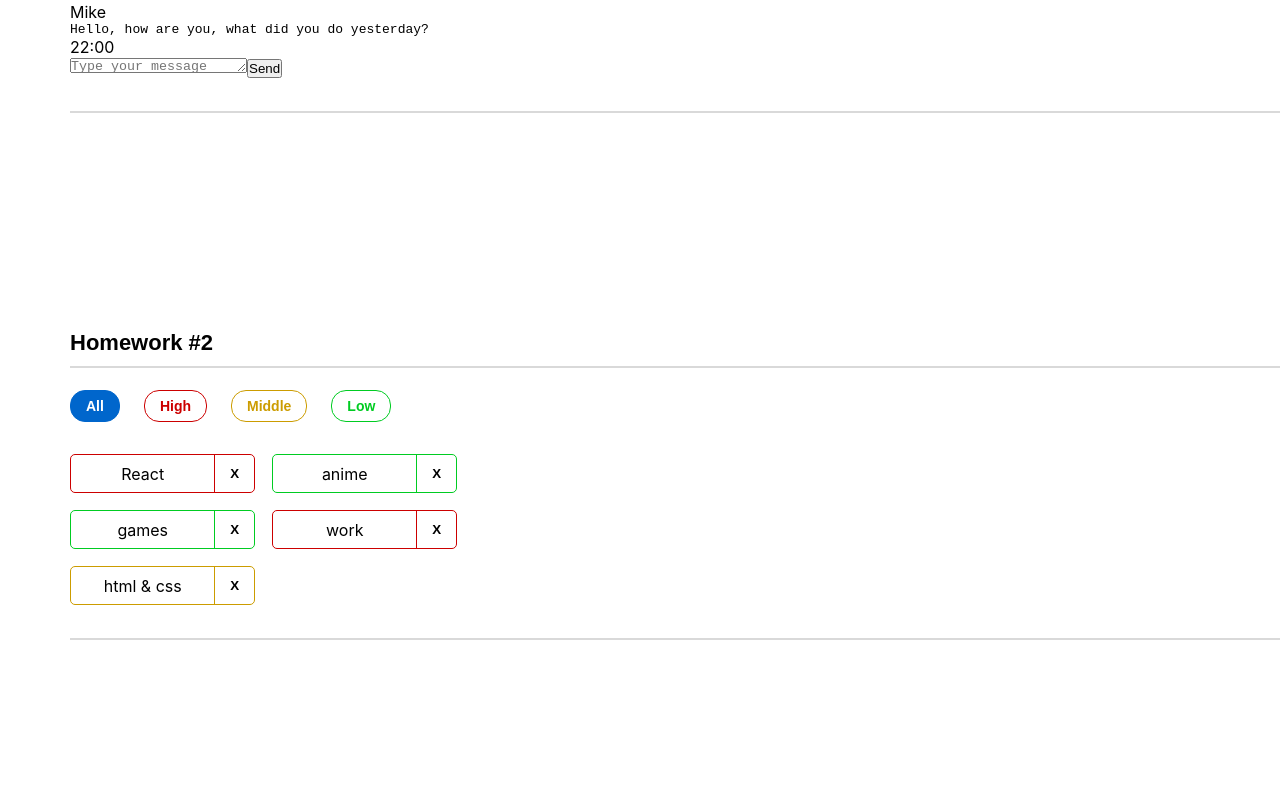
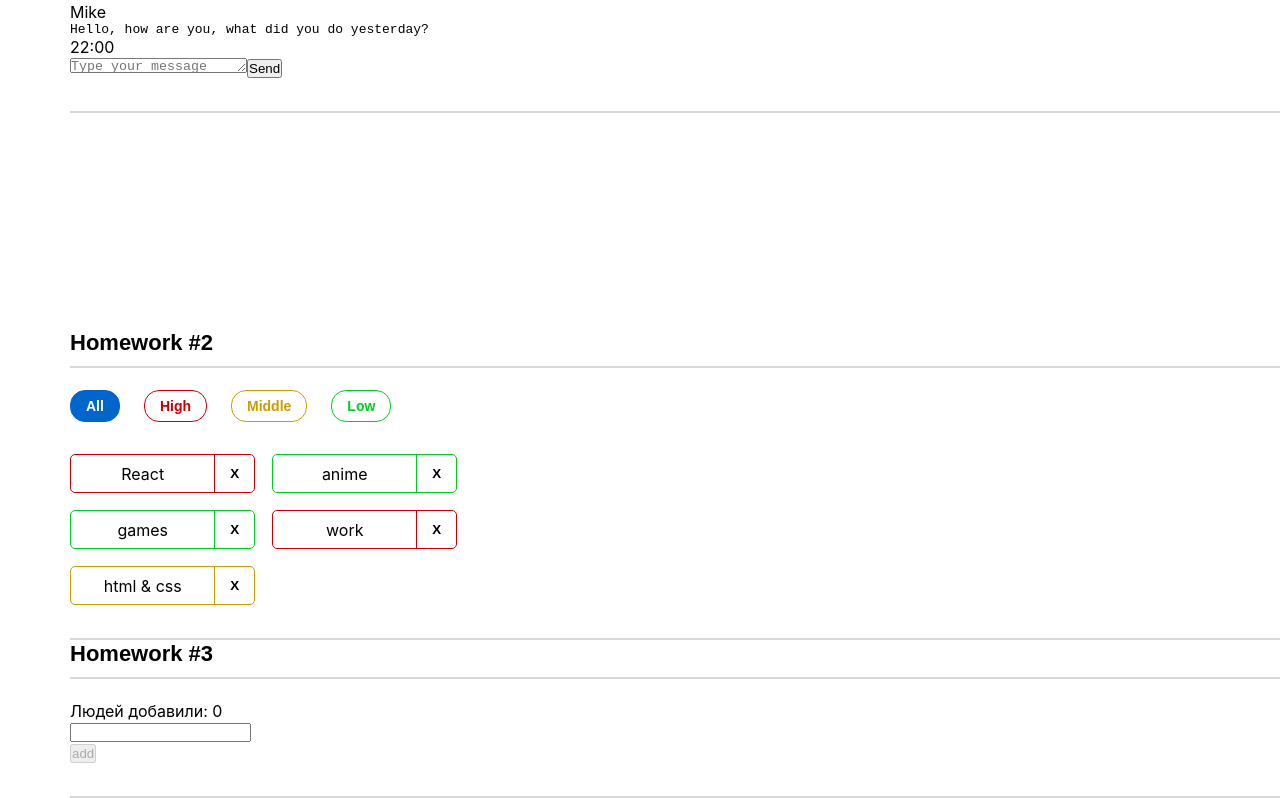
Before and after one commit to a-andrievskikh/hw-with-autocheck, a React (Create React App) app: page / in a window 1280 px wide. Shown: the part 319-1117 px from the top of the page. Before the commit the page ends 959 px from the top, so only its background shows below. Built offline with nearby package versions, Linux system fonts and the light colour scheme.

Commit message:
chore: complete scripts HW3

```diff
--- a/src/s1-main/App.tsx
+++ b/src/s1-main/App.tsx
@@ -2,15 +2,16 @@
 import s from './App.module.css'
 import { HW1 } from '../s2-homeworks/hw01/HW1'
 import { HW2 } from '../s2-homeworks/hw02/HW2'
+import { HW3 } from '../s2-homeworks/hw03/HW3'
 
 export const App = () => (
-  <div className={s.App}>
+  <div className={ s.App }>
     <HW1 />
     <HW2 />
-    {/*<HW3/>*/}
-    {/*<HW4/>*/}
+    <HW3 />
+    {/*<HW4/>*/ }
 
-    {/*при выполнении дз 5 и более - закомментировать здесь дз 1-4, так как они есть внутри дз 5*/}
-    {/*<HW5/>*/}
+    {/*при выполнении дз 5 и более - закомментировать здесь дз 1-4, так как они есть внутри дз 5*/ }
+    {/*<HW5/>*/ }
   </div>
 )
--- a/src/s2-homeworks/hw03/Greeting.tsx
+++ b/src/s2-homeworks/hw03/Greeting.tsx
@@ -1,15 +1,15 @@
-import React, {ChangeEvent, KeyboardEvent} from 'react'
+import React, { ChangeEvent, KeyboardEvent } from 'react'
 import s from './Greeting.module.css'
 
 type GreetingPropsType = {
-    name: any // need to fix any
-    setNameCallback: any // need to fix any
-    addUser: any // need to fix any
-    onBlur: any // need to fix any
-    onEnter: any // need to fix any
-    error: any // need to fix any
-    totalUsers: any // need to fix any
-    lastUserName?: any // need to fix any
+  name: string // need to fix any
+  setNameCallback: (e: ChangeEvent<HTMLInputElement>) => void// need to fix any
+  addUser: () => void // need to fix any
+  onBlur: () => void // need to fix any
+  onEnter: (e: KeyboardEvent<HTMLInputElement>) => void // need to fix any
+  error: string // need to fix any
+  totalUsers: number // need to fix any
+  lastUserName?: string // need to fix any
 }
 
 // презентационная компонента (для верстальщика)
@@ -23,49 +23,49 @@
     error,
     totalUsers,
     lastUserName,
-    } // деструктуризация пропсов
+  }, // деструктуризация пропсов
 ) => {
   const inputClass = s.errorInput // need to fix with (?:)
 
   return (
-        <div id={'hw3-form'} className={s.greetingForm}>
-            <div className={s.text}>
-                {'Людей добавили: '}
-                <span id={'hw3-users-total'}>
-                    {totalUsers}
+    <div id={ 'hw3-form' } className={ s.greetingForm }>
+      <div className={ s.text }>
+        { 'Людей добавили: ' }
+        <span id={ 'hw3-users-total' }>
+                    { totalUsers }
                 </span>
       </div>
 
-            <div className={s.inputAndButtonContainer}>
+      <div className={ s.inputAndButtonContainer }>
         <div>
           <input
-                        id={'hw3-input'}
-                        value={name}
-                        onChange={setNameCallback}
-                        className={inputClass}
-                        onKeyDown={onEnter}
-                        onBlur={onBlur}
+            id={ 'hw3-input' }
+            value={ name }
+            onChange={ setNameCallback }
+            className={ inputClass }
+            onKeyDown={ onEnter }
+            onBlur={ onBlur }
           />
-                    <div id={'hw3-error'} className={s.error}>
-                        {error}
+          <div id={ 'hw3-error' } className={ s.error }>
+            { error }
           </div>
         </div>
 
         <button
-                    id={'hw3-button'}
-                    onClick={addUser}
-                    className={s.button}
-                    disabled={!name.trim()}
+          id={ 'hw3-button' }
+          onClick={ addUser }
+          className={ s.button }
+          disabled={ !name.trim() }
         >
           add
         </button>
       </div>
 
-            {lastUserName && (
-                <div className={s.greeting}>
-                    Привет <span id={'hw3-last-user'}>{lastUserName}</span>!
+      { lastUserName && (
+        <div className={ s.greeting }>
+          Привет <span id={ 'hw3-last-user' }>{ lastUserName }</span>!
         </div>
-            )}
+      ) }
     </div>
   )
 }
--- a/src/s2-homeworks/hw03/GreetingContainer.tsx
+++ b/src/s2-homeworks/hw03/GreetingContainer.tsx
@@ -3,34 +3,43 @@
 import { UserType } from './HW3'
 
 type GreetingContainerPropsType = {
-    users: any // need to fix any
-    addUserCallback: any // need to fix any
+  users: UserType[]
+  addUserCallback: (name: string) => void
 }
 
-export const pureAddUser = (name: any, setError: any, setName: any, addUserCallback: any) => {
+export const pureAddUser = (name: string, setError: (error: string) => void, setName: (name: string) => void, addUserCallback: (name: string) => void) => {
   // если имя пустое - показать ошибку, иначе - добавить юзера и очистить инпут
+  if (!name.trim()) {
+    setError('Ошибка! Введите имя!')
+  } else {
+    addUserCallback(name)
+    setName('')
+  }
 }
 
-export const pureOnBlur = (name: any, setError: any) => { // если имя пустое - показать ошибку
+export const pureOnBlur = (name: string, setError: (e: string) => void) => { // если имя пустое - показать ошибку
+  if (!name.trim()) {
+    setError('Ошибка! Введите имя!')
+  }
 }
 
-export const pureOnEnter = (e: any, addUser: any) => { // если нажата кнопка Enter - добавить
+export const pureOnEnter = (e: KeyboardEvent<HTMLInputElement>, addUser: () => void) => { // если нажата кнопка Enter - добавить
+  if (e.key === 'Enter') {
+    addUser()
+  }
 }
 
 // более простой и понятный для новичков
 // function GreetingContainer(props: GreetingPropsType) {
 
 // более современный и удобный для про :)
-const GreetingContainer: React.FC<GreetingContainerPropsType> = ({
-    users,
-    addUserCallback,
-}) => {
+const GreetingContainer: React.FC<GreetingContainerPropsType> = ({ users, addUserCallback }) => {
   // деструктуризация пропсов
-    const [name, setName] = useState<any>('') // need to fix any
-    const [error, setError] = useState<any>('') // need to fix any
+  const [name, setName] = useState<string>('')
+  const [error, setError] = useState<string>('')
 
-    const setNameCallback = (e: any) => { // need to fix any
-        setName('some name') // need to fix
+  const setNameCallback = (e: ChangeEvent<HTMLInputElement>) => { // need to fix any
+    setName(e.currentTarget.value) // need to fix
 
     error && setError('')
   }
@@ -42,23 +51,23 @@
     pureOnBlur(name, setError)
   }
 
-    const onEnter = (e: any) => {
+  const onEnter = (e: KeyboardEvent<HTMLInputElement>) => {
     pureOnEnter(e, addUser)
   }
 
-    const totalUsers = 0 // need to fix
-    const lastUserName = 'some name' // need to fix
+  const totalUsers = users.length // need to fix
+  const lastUserName = users[users.length - 1]?.name // need to fix
 
   return (
     <Greeting
-            name={name}
-            setNameCallback={setNameCallback}
-            addUser={addUser}
-            onBlur={onBlur}
-            onEnter={onEnter}
-            error={error}
-            totalUsers={totalUsers}
-            lastUserName={lastUserName}
+      name={ name }
+      setNameCallback={ setNameCallback }
+      addUser={ addUser }
+      onBlur={ onBlur }
+      onEnter={ onEnter }
+      error={ error }
+      totalUsers={ totalUsers }
+      lastUserName={ lastUserName }
     />
   )
 }
--- a/src/s2-homeworks/hw03/HW3.tsx
+++ b/src/s2-homeworks/hw03/HW3.tsx
@@ -19,32 +19,30 @@
 
 // types
 export type UserType = {
-  _id: any // need to fix any
-  name: any // need to fix any
+  _id: string
+  name: string
 }
 
-export const pureAddUserCallback = (name: any, setUsers: any, users: any) => { // need to fix any
-  const user = { // need to fix
-  }
-  setUsers([...users, user])
+export const pureAddUserCallback = (name: string, setUsers: (users: UserType[]) => void, users: UserType[]) => {
+  setUsers([...users, { _id: v1(), name: name }])
 }
 
 export const HW3 = () => {
-  const [users, setUsers] = useState<any>([]) // need to fix any
-
-  const addUserCallback = (name: any) => { // need to fix any
+  const [users, setUsers] = useState<UserType[]>([])
+  // debugger
+  const addUserCallback = (name: string) => {
     pureAddUserCallback(name, setUsers, users)
   }
 
   return (
-    <div id={'hw3'}>
-      <div className={s2.hwTitle}>Homework #3</div>
-      {/*для автоматической проверки дз (не менять)*/}
+    <div id={ 'hw3' }>
+      <div className={ s2.hwTitle }>Homework #3</div>
+      {/*для автоматической проверки дз (не менять)*/ }
 
-      <div className={s2.hw}>
+      <div className={ s2.hw }>
         <GreetingContainer
-          users={users}
-          addUserCallback={addUserCallback}
+          users={ users }
+          addUserCallback={ addUserCallback }
         />
       </div>
     </div>
```
Also changed, not shown: 1 other file (tests, documents, lock files or other folders). Lines whose indentation alone changed are shown as unchanged.
